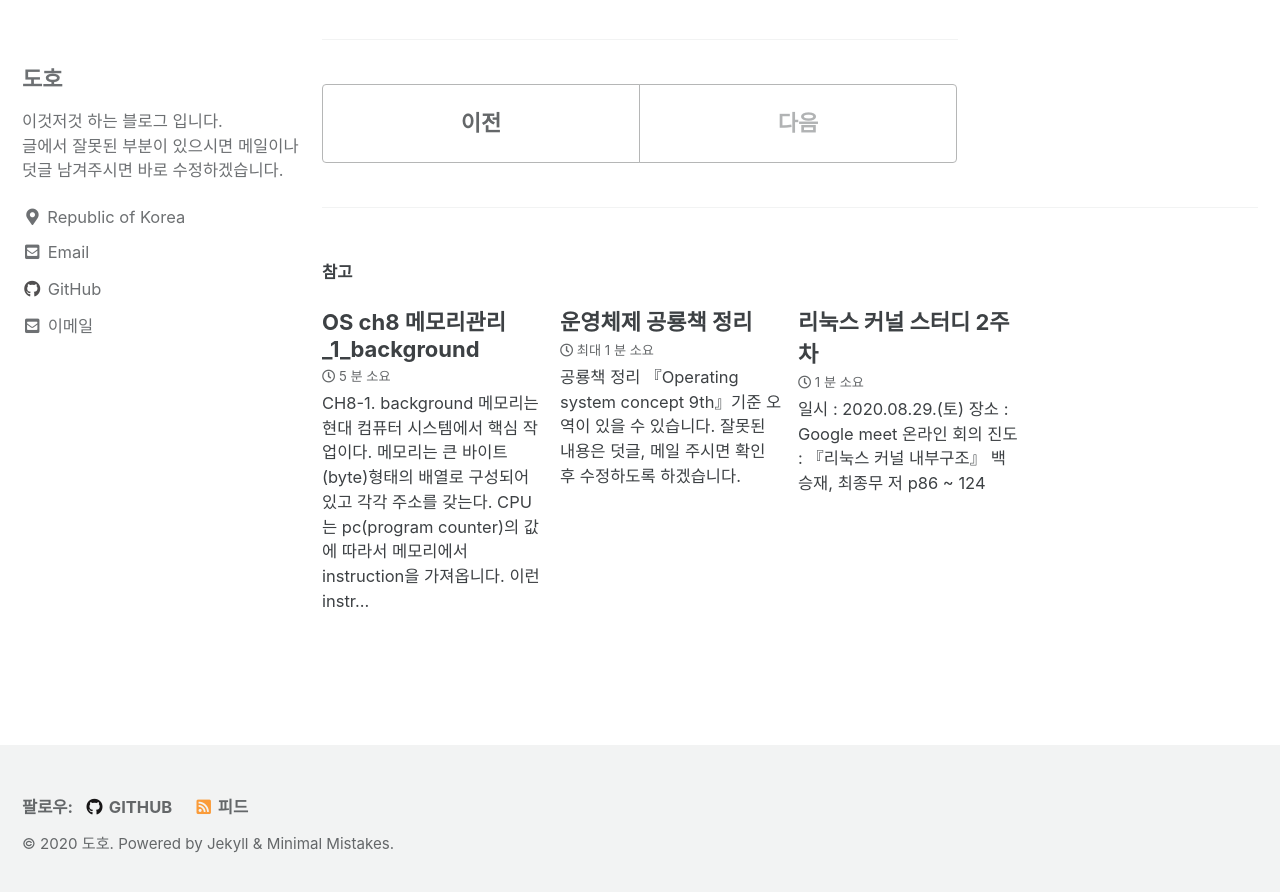
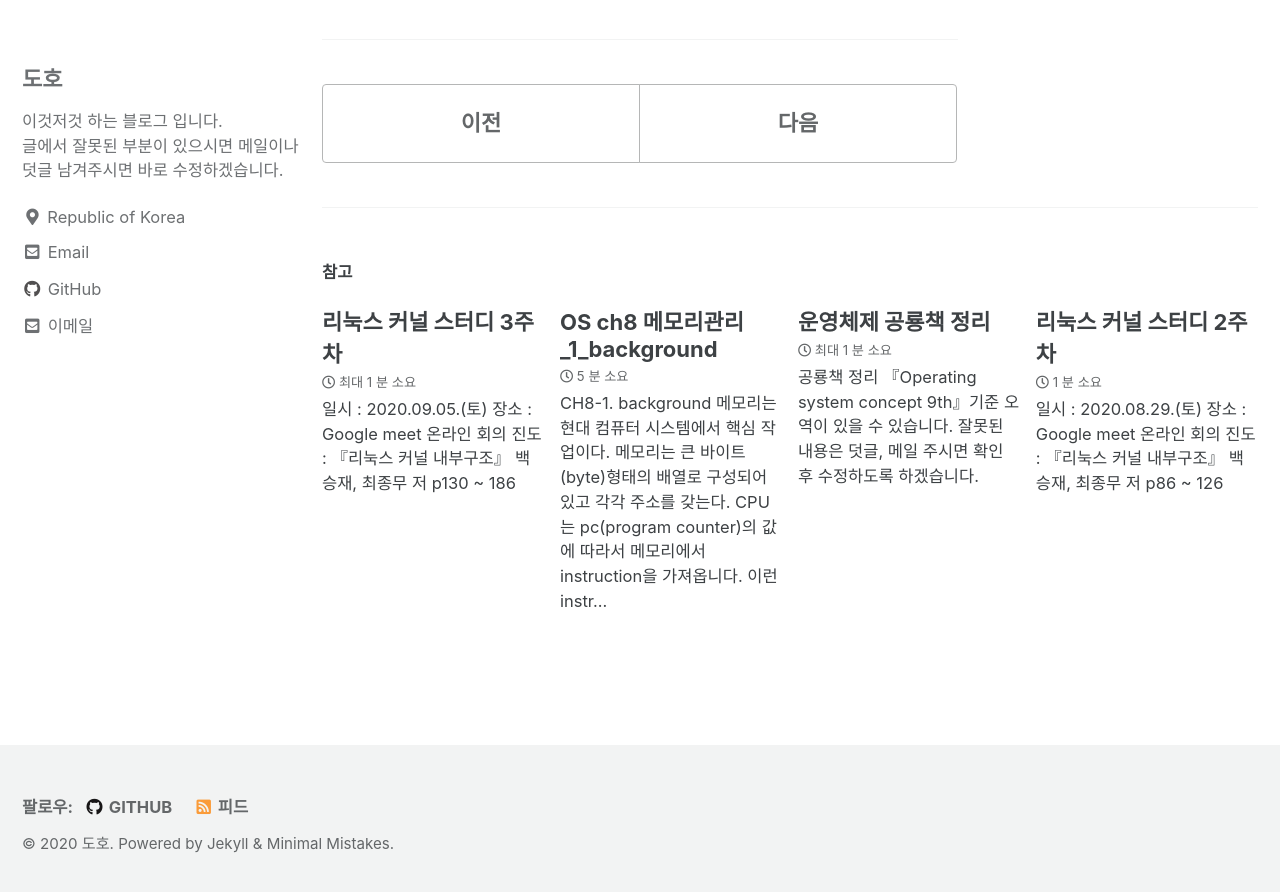
Before and after one commit to LeeDongHo/LeeDongHo.github.io, a Jekyll site: the page built from _posts/2020-09-04-ch8-swapping.md, in a window 1280 px wide and 900 px high, scrolled down 4235 px. Shown: the top 892 px of the window. Built offline with Jekyll 4.4.1, drawn with Linux system fonts in a browser that asks for light colours; cached includes are drawn as plain includes; part of the change alters nothing that is shown.

Commit message:
iamroot commit and modified documents

```diff
--- a/_posts/2020-08-29-iamroot-17-5-week2.md
+++ b/_posts/2020-08-29-iamroot-17-5-week2.md
@@ -8,7 +8,7 @@ tags:
 
 일시 : 2020.08.29.(토)
 장소 : Google meet 온라인 회의
-진도 : 『리눅스 커널 내부구조』 백승재, 최종무 저 p86 ~ 124
+진도 : 『리눅스 커널 내부구조』 백승재, 최종무 저 p86 ~ 126
 
 :warning: 지금 스터디는 개념만 가볍게 알아보는 단계이고 다음단계에 코드 분석을 병행한다.
 ## 진행 목차
--- a/_posts/2020-09-04-ch8-swapping.md
+++ b/_posts/2020-09-04-ch8-swapping.md
@@ -3,7 +3,7 @@ title: "OS ch8 메모리관리_2_swapping"
 categories:
     - OS
 tags:
-    - OS, Memory management, swapping
+    - OS,Memory management,swapping
 ---
 
 # CH8-2 Swapping
--- /dev/null
+++ b/_posts/2020-09-05-iamroot-17-5-week3.md
@@ -0,0 +1,31 @@
+---
+title: "리눅스 커널 스터디 3주차"
+categories:
+    - linux kernel
+tags:
+    - linux kernel
+---
+
+일시 : 2020.09.05.(토)
+장소 : Google meet 온라인 회의
+진도 : 『리눅스 커널 내부구조』 백승재, 최종무 저 p130 ~ 186
+
+:warning: 지금 스터디는 개념만 가볍게 알아보는 단계이고 다음단계에 코드 분석을 병행한다.
+## 진행 목차
+* 파일 시스템 일반
+* 디스크 구조와 블록 관리 기법
+* FAT 파일 시스템
+* inode 구조
+* Ext2 파일 시스템
+* Ext3 파일 시스템과 Ext4 파일 시스템
+* 가상 파일 시스템 (Virtual File System)
+* 인터럽트 처리 과정
+* 시스템 호출 처리 과정
+* 새로운 시스템 호출 구현
+* 시스템 호출 구현 확장
+
+## 질문 내용
+* FAT가 파일 중간의 데이터를 읽지 않는게 맞는가?
+* Ext2에서 블록 그룹의 개수, inode table 크기는 어떻게 정해지는가?
+* inode table의 크기가 (0~X/128)*N인데 inode table는 각 블록 그룹마다 별도로 존재하는것이 아니라 파티션당 하나만 존재하는가?
+* 저널링의 Ordered에서 쓰기 순서 보장은 무슨뜻인가?
```
Also changed, not shown: _posts/2020-08-31-ch8-background.md (+1 -1 lines).
